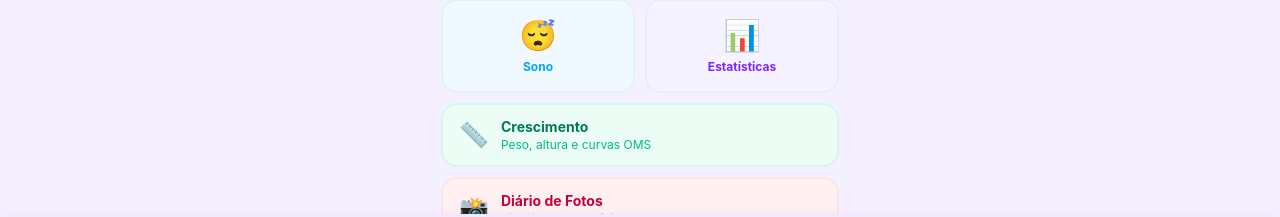
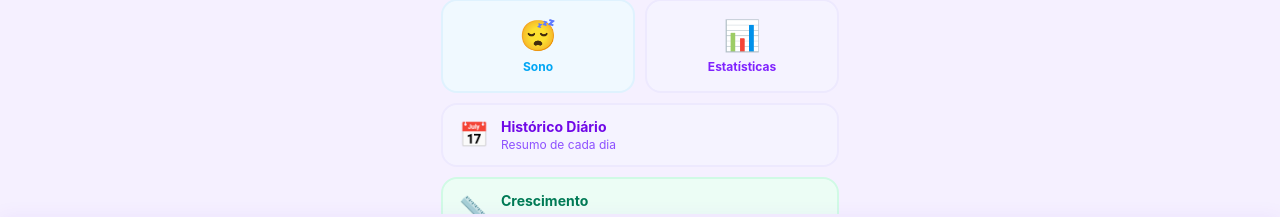
Before and after one commit to bieldev/Diario, a React (Vite) app in the folder frontend/: page / in a window 1280 px wide. Shown: the part 522-739 px from the top of the page. Built offline with nearby package versions, Linux system fonts and the light colour scheme; no server answers.

Commit message:
feat: add daily history shortcut on home dashboard
Co-Authored-By: Claude Sonnet 4.6 <noreply@anthropic.com>

```diff
--- a/frontend/src/screens/HomeScreen.jsx
+++ b/frontend/src/screens/HomeScreen.jsx
@@ -159,6 +159,14 @@ export function HomeScreen() {
         <QuickAction emoji="👶" label="Fralda"       to="/fralda"      colorClass="text-amber-500"  bgClass="bg-amber-50"  darkBgClass="dark:bg-amber-950/40"  borderClass="border-amber-100 dark:border-amber-900/50" />
         <QuickAction emoji="😴" label="Sono"         to="/sono"        colorClass="text-sky-500"    bgClass="bg-sky-50"    darkBgClass="dark:bg-sky-950/40"    borderClass="border-sky-100 dark:border-sky-900/50" />
         <QuickAction emoji="📊" label="Estatísticas" to="/stats"       colorClass="text-violet-600 dark:text-violet-400" bgClass="bg-violet-50" darkBgClass="dark:bg-violet-950/40" borderClass="border-violet-100 dark:border-violet-900/50" />
+        <Link to="/diario-diario"
+          className="col-span-2 bg-violet-50 dark:bg-violet-950/30 border-2 border-violet-100 dark:border-violet-900/50 rounded-2xl px-4 py-3 flex items-center gap-3 transition-colors duration-400">
+          <span className="text-2xl">📅</span>
+          <div>
+            <p className="text-sm font-bold text-violet-700 dark:text-violet-400">Histórico Diário</p>
+            <p className="text-xs text-violet-500 dark:text-violet-600">Resumo de cada dia</p>
+          </div>
+        </Link>
         <Link to="/crescimento"
           className="col-span-2 bg-emerald-50 dark:bg-emerald-950/30 border-2 border-emerald-100 dark:border-emerald-900/50 rounded-2xl px-4 py-3 flex items-center gap-3 transition-colors duration-400">
           <span className="text-2xl">📏</span>
```
